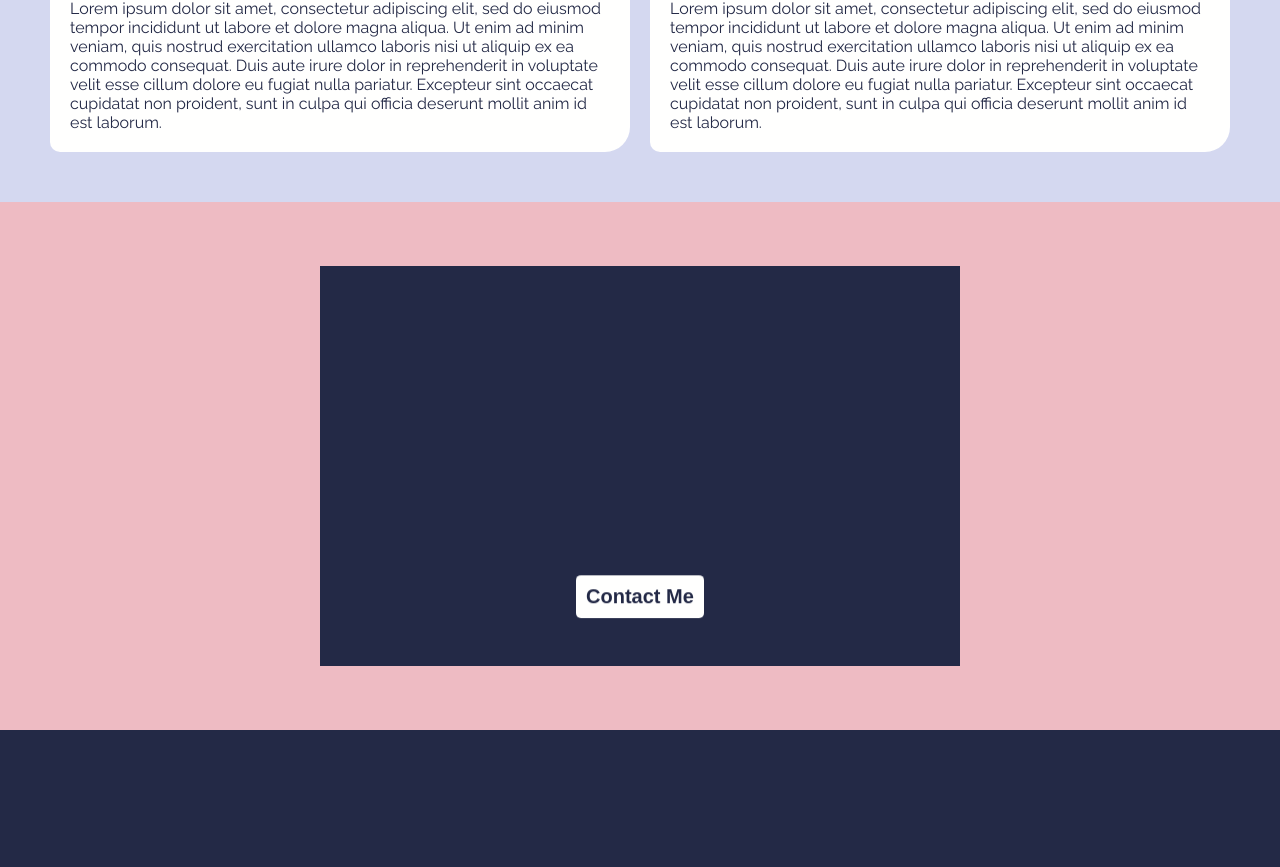
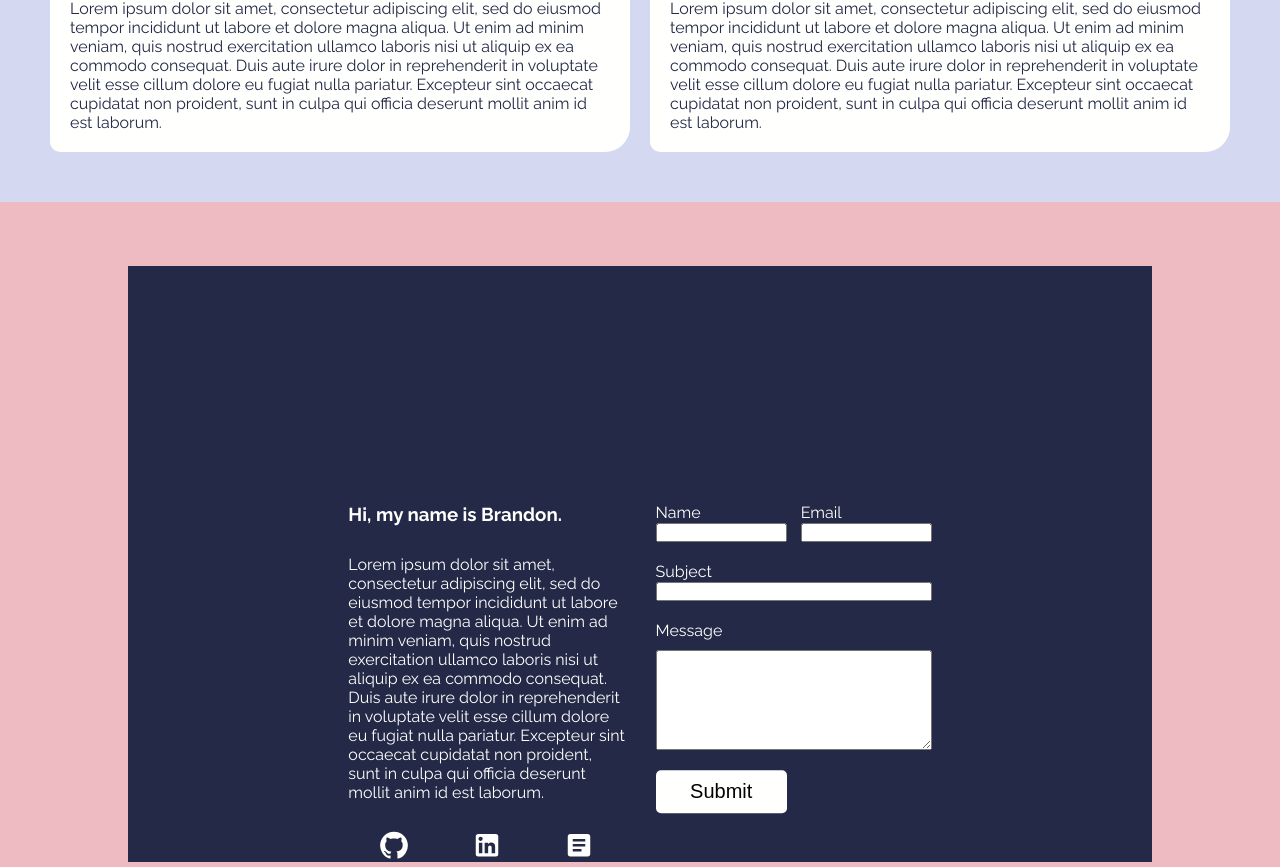
Before and after one commit to AloyBranCheung/My-Portfolio, a Next.js app: page / in a window 1280 px wide. Shown: the part 2813-3680 px from the top of the page. Built offline with nearby package versions, Linux system fonts and the light colour scheme.

Commit message:
push to main let's gooo

```diff
--- a/components/landing-page/contact-me/ContactMe.module.css
+++ b/components/landing-page/contact-me/ContactMe.module.css
@@ -88,32 +88,6 @@
   grid-template-columns: 1fr 1fr;
 }
 
-.contactButton {
-  background-color: var(--pre-footer-card-bg);
-  color: var(--pre-footer-card-paragraph);
-  border-radius: 5px;
-  border: 0;
-  padding: 1rem;
-  font-size: 2rem;
-  font-weight: bold;
-}
-
-.buttonContainer {
-  display: flex;
-  align-items: center;
-  justify-content: center;
-  background-color: var(--main-bg-color);
-  height: 50vh;
-  width: 50vw;
-  overflow: hidden;
-}
-
-@media (hover: hover) {
-  .contactButton {
-    cursor: pointer;
-  }
-}
-
 @media (max-width: 1000px) {
   .contactFormContainer {
     padding: 25% 5%;
--- a/components/landing-page/contact-me/ContactMe.tsx
+++ b/components/landing-page/contact-me/ContactMe.tsx
@@ -2,41 +2,20 @@ import styles from "./ContactMe.module.css";
 import ContactForm from "./ContactForm";
 import AboutMe from "./AboutMe";
 import { Parallax } from "react-scroll-parallax";
-import { useState } from "react";
 
 type Props = {
   id: string;
 };
 
 export default function ContactMe(props: Props) {
-  const [isVisible, setIsVisible] = useState(false);
-
-  const revealFormHandler = () => {
-    setIsVisible(true);
-  };
-
   return (
     <section id={props.id} className={styles.contactSection}>
-      {!isVisible && (
-        <div className={styles.buttonContainer}>
-          <Parallax speed={-10}>
-            <button
-              onClick={revealFormHandler}
-              className={styles.contactButton}
-            >
-              Contact Me
-            </button>
-          </Parallax>
-        </div>
-      )}
-      {isVisible && (
       <div className={styles.contactFormContainer}>
         <Parallax className={styles.parallaxContainer} speed={-10}>
           <AboutMe className={styles.aboutMe} />
           <ContactForm className={styles.contactForm} />
         </Parallax>
       </div>
-      )}
     </section>
   );
 }
```
Lines whose indentation alone changed are shown as unchanged.
